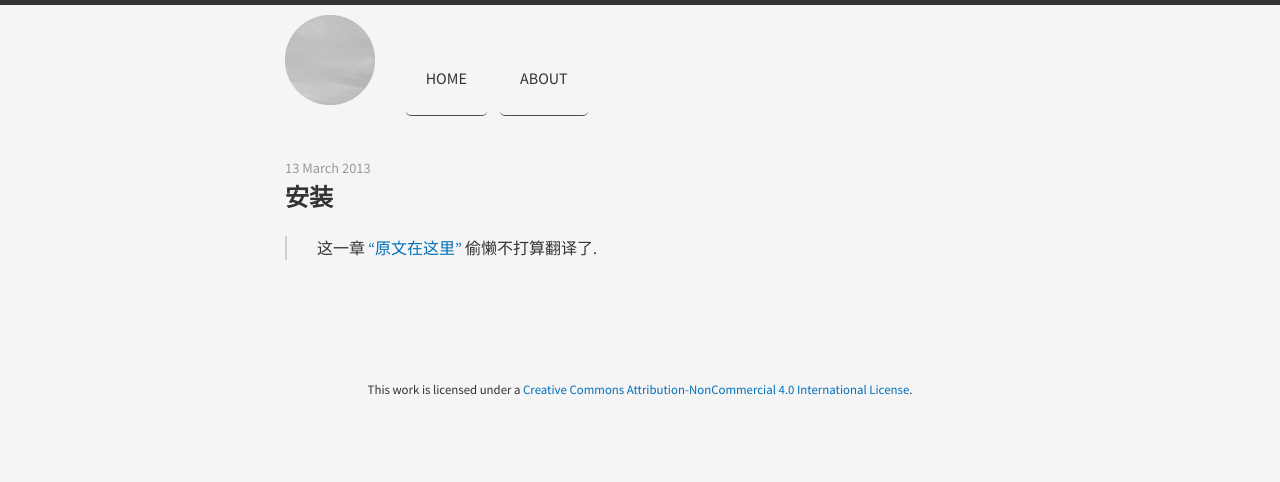
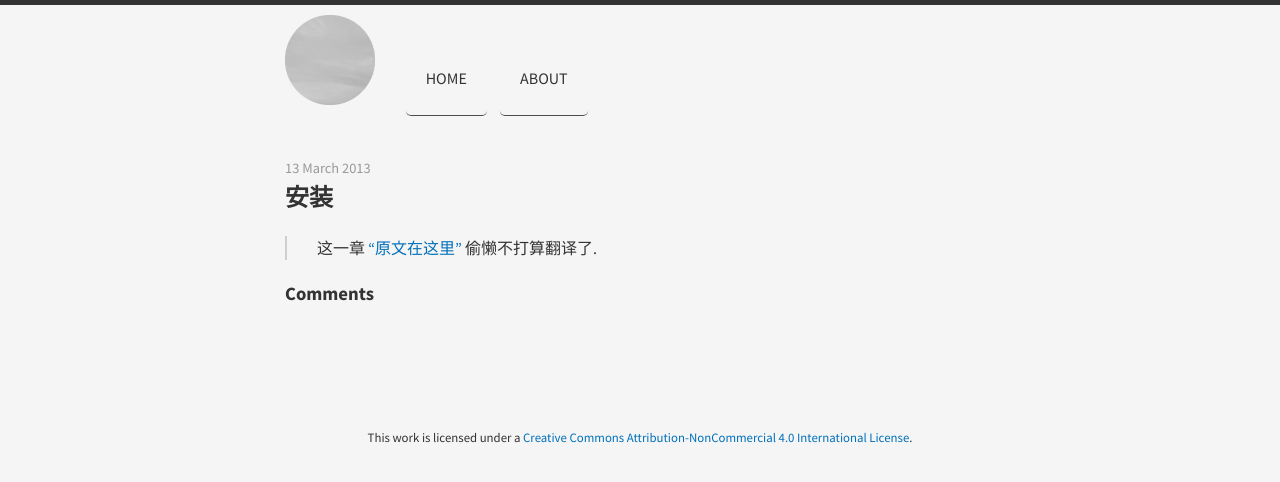
Before and after one commit to dodocat/dodocat.github.com, a Jekyll site: the page built from _posts/2013-03-13-an-zhuang.markdown, in a window 1280 px wide. Shown: the top 482 px of the page. Built offline with Jekyll 4.4.1, drawn with Linux system fonts in a browser that asks for light colours; nearby versions of some CDN libraries; Markdown is read by kramdown in place of the engine named in the settings; comment, search, counter and statistics services are not loaded.

Commit message:
add duoshuo to post

```diff
--- a/_config.yml
+++ b/_config.yml
@@ -7,3 +7,7 @@
 
 redcarpet:
     extensions: [strikethrough, tables]
+
+duoshuo :
+    short_name : quanqi
+    enable : true
--- /dev/null
+++ b/_includes/duoshuo.html
@@ -0,0 +1,14 @@
+<!-- Duoshuo Comment BEGIN -->
+	<div class="ds-thread"></div>
+<script type="text/javascript">
+var duoshuoQuery = {short_name:"{{ site.duoshuo.short_name }}"};
+	(function() {
+		var ds = document.createElement('script');
+		ds.type = 'text/javascript';ds.async = true;
+		ds.src = 'http://static.duoshuo.com/embed.js';
+		ds.charset = 'UTF-8';
+		(document.getElementsByTagName('head')[0]
+		|| document.getElementsByTagName('body')[0]).appendChild(ds);
+	})();
+	</script>
+<!-- Duoshuo Comment END -->
--- a/_layouts/post.html
+++ b/_layouts/post.html
@@ -7,4 +7,12 @@
   <h2>{{ page.title }}</h2>
 
   {{ content }}
+
+  {% if site.duoshuo.short_name and page.comments == true %}
+  <section>
+    <h1>Comments</h1>
+    <div id="comments" aria-live="polite">{% include duoshuo.html %}</div>
+  </section>
+  {% endif %}
+
 </article>
```
